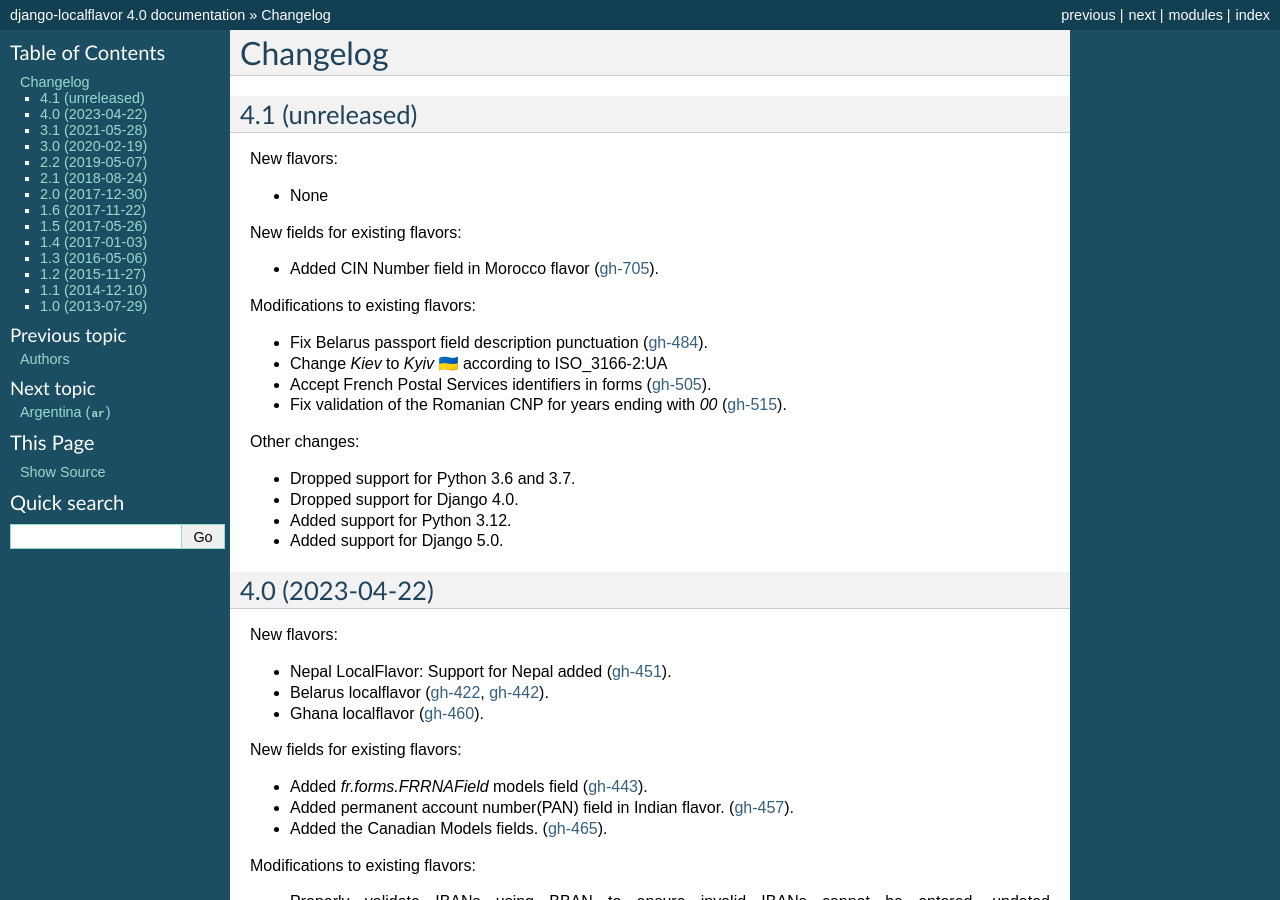
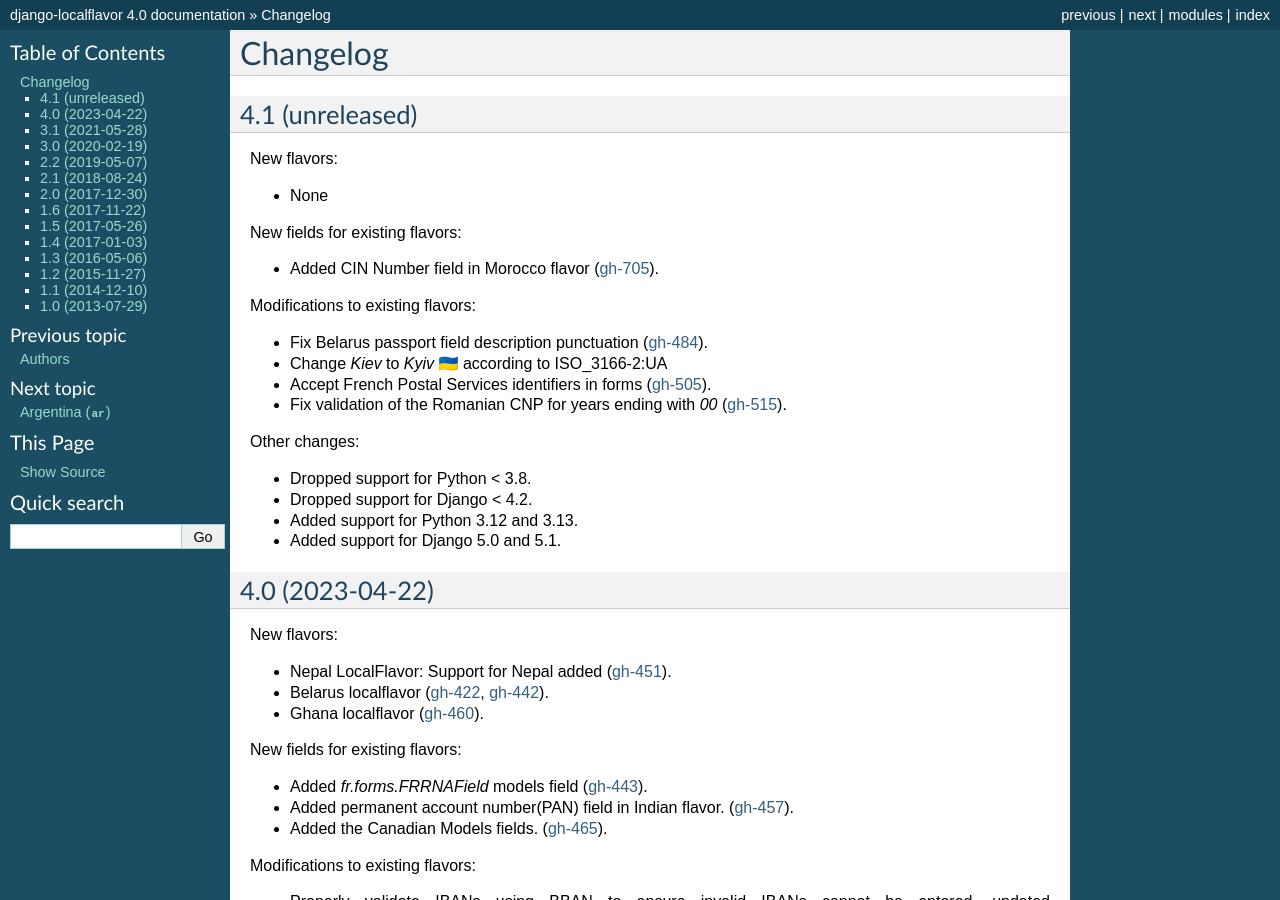
Before and after one commit to django/django-localflavor, a Sphinx documentation site: the page built from docs/changelog.rst, in a window 1280 px wide and 900 px high. Built offline with Sphinx 7.4.7, drawn with Linux system fonts in a browser that asks for light colours.

Commit message:
Updated Python/Django minimal versions

```diff
--- a/docs/changelog.rst
+++ b/docs/changelog.rst
@@ -24,10 +24,10 @@ Modifications to existing flavors:
 
 Other changes:
 
-- Dropped support for Python 3.6 and 3.7.
-- Dropped support for Django 4.0.
-- Added support for Python 3.12.
-- Added support for Django 5.0.
+- Dropped support for Python < 3.8.
+- Dropped support for Django < 4.2.
+- Added support for Python 3.12 and 3.13.
+- Added support for Django 5.0 and 5.1.
 
 
 4.0   (2023-04-22)
--- a/setup.py
+++ b/setup.py
@@ -119,17 +119,16 @@ setup(
     packages=find_packages(exclude=['tests', 'tests.*']),
     package_data=find_package_data(),
     install_requires=[
-        'django>=3.2',
+        'django>=4.2',
         'python-stdnum>=1.6',
     ],
     classifiers=[
         'Development Status :: 5 - Production/Stable',
         'Environment :: Web Environment',
         'Framework :: Django',
-        'Framework :: Django :: 3.2',
-        'Framework :: Django :: 4.1',
         'Framework :: Django :: 4.2',
         'Framework :: Django :: 5.0',
+        'Framework :: Django :: 5.1',
         'Intended Audience :: Developers',
         'License :: OSI Approved :: BSD License',
         'Operating System :: OS Independent',
@@ -140,6 +139,7 @@ setup(
         'Programming Language :: Python :: 3.10',
         'Programming Language :: Python :: 3.11',
         'Programming Language :: Python :: 3.12',
+        'Programming Language :: Python :: 3.13',
         'Topic :: Internet :: WWW/HTTP',
     ],
     zip_safe=False,
```
Also changed, not shown: README.rst (+0 -19 lines), 1 other file.
